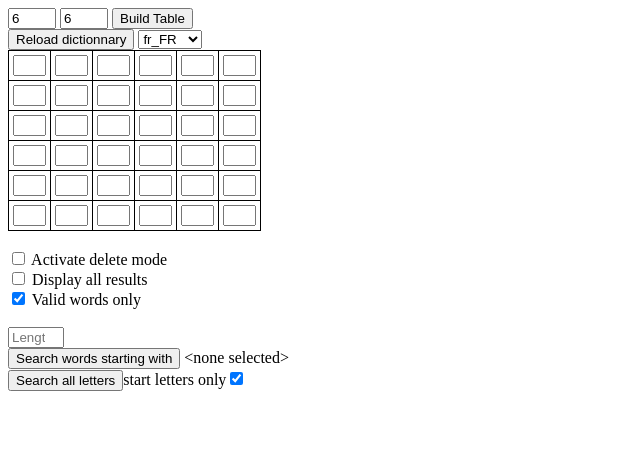
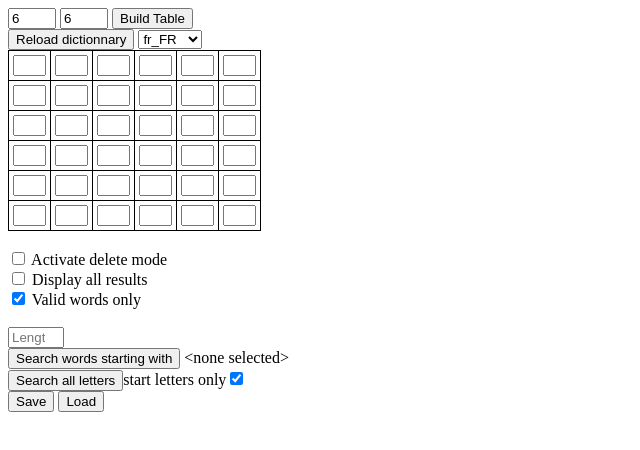
Before and after one commit to Nheverest/Wordbrain, a plain HTML site: page wordbrain/wordbrain.html in a window 1280 px wide. Shown: the whole page, without its empty margins (0-640 px from the left). Drawn offline with Linux system fonts and the light colour scheme.

Commit message:
Add save and load capabilities.

```diff
--- a/wordbrain/wordbrain.html
+++ b/wordbrain/wordbrain.html
@@ -99,6 +99,24 @@ user-scalable=no"/>
 					wordbrain.structure[i] = wordbrain.getValue(i) || "";
 			},
 
+			populateTable: function() {
+			    for (  var i = 0; i< wordbrain.outerHeight*wordbrain.outerWidth; i++ )
+			        if ( wordbrain.structure[i] )
+			        wordbrain.setValue(i, wordbrain.structure[i]);
+			},
+
+			save: function() {
+			    wordbrain.populateStructure();
+			    alert(JSON.stringify(wordbrain.structure));
+			    localStorage.setItem("wordbrain", JSON.stringify(wordbrain.structure));
+			},
+
+			load: function() {
+			    alert(JSON.parse(localStorage.getItem("wordbrain")));
+			    wordbrain.structure=JSON.parse(localStorage.getItem("wordbrain"));
+			    wordbrain.populateTable();
+			},
+
 			// changes the user input to uppercase and moves to next cell
 			upperCase: function(e) {
 				var target = (e.target) ? e.target : e.srcElement;
@@ -172,6 +190,7 @@ user-scalable=no"/>
 						input.addEventListener("keyup", wordbrain.upperCase, false);
 						input.addEventListener("focus", selectContent, false);
 						input.addEventListener("dblclick", wordbrain.dispatchAction, false);
+						input.addEventListener("click", wordbrain.checkDelete);
 
 						input.size=1;
 						input.maxLength=1;
@@ -240,11 +259,15 @@ user-scalable=no"/>
 		    	document.getElementById("startLetter").innerHTML = wordbrain.getValue(wordbrain.startCell);
 			},
 
+			checkDelete: function(e) {
+		    	if ( wordbrain.deleteMode ) {
+			        wordbrain.removeLetter(e);
+			        getTarget(e).blur();
+			    }
+			},
+
 			dispatchAction: function (e) {
-			    if ( wordbrain.deleteMode )
-			        wordbrain.removeLetter(e);
-			    else
-			       wordbrain.selectInput(e);
+			    wordbrain.selectInput(e);
 			    getTarget(e).blur();
 			    e.preventDefault();
 			},
@@ -299,6 +322,11 @@ user-scalable=no"/>
 				}
 			},
 
+			setValue: function(pos, value) {
+				var input = document.querySelector('input[data-pos="' + pos + '"]');
+				input.value = value;
+			},
+
 			// return text value of the input with data-pos=pos
 			// used to populate the data structure
 			getValue: function(pos) {
@@ -308,10 +336,10 @@ user-scalable=no"/>
 
 			highlight: function(pos, highlight) {
 			var input = document.querySelector('input[data-pos="' + pos + '"]');
-			if ( highlight && input.className.indexOf("highlighted") === -1)
-			    input.className += " highlighted";
+			if ( highlight && input.className.indexOf(" highlighted ") === -1)
+			    input.className += " highlighted ";
 			else
-			    input.className = input.className.replace(" highlighted","");
+			    input.className = input.className.replace(" highlighted ","");
 			},
 
 			buildWords: function() {
@@ -465,6 +493,9 @@ user-scalable=no"/>
 	<input type="button" onclick="wordbrain.doSearch()" value="Search words starting with" />&nbsp;<span id="startLetter">&lt;none selected></span>
 	<br/>
 	<input type="button" onclick="wordbrain.fullSearch()" value="Search all letters" />start letters only<input type="checkbox" id="firstLetters" onclick="wordbrain.setFirstLettersOnly(this.checked);" checked="true"/>
+    <br/>
+    <input type="button" onclick="wordbrain.save()" value="Save" />
+    <input type="button" onclick="wordbrain.load()" value="Load" />
 	<div id="searchResult" style="font-family:monospace;font-size:6;">
 	</div>
 	</form>
```
